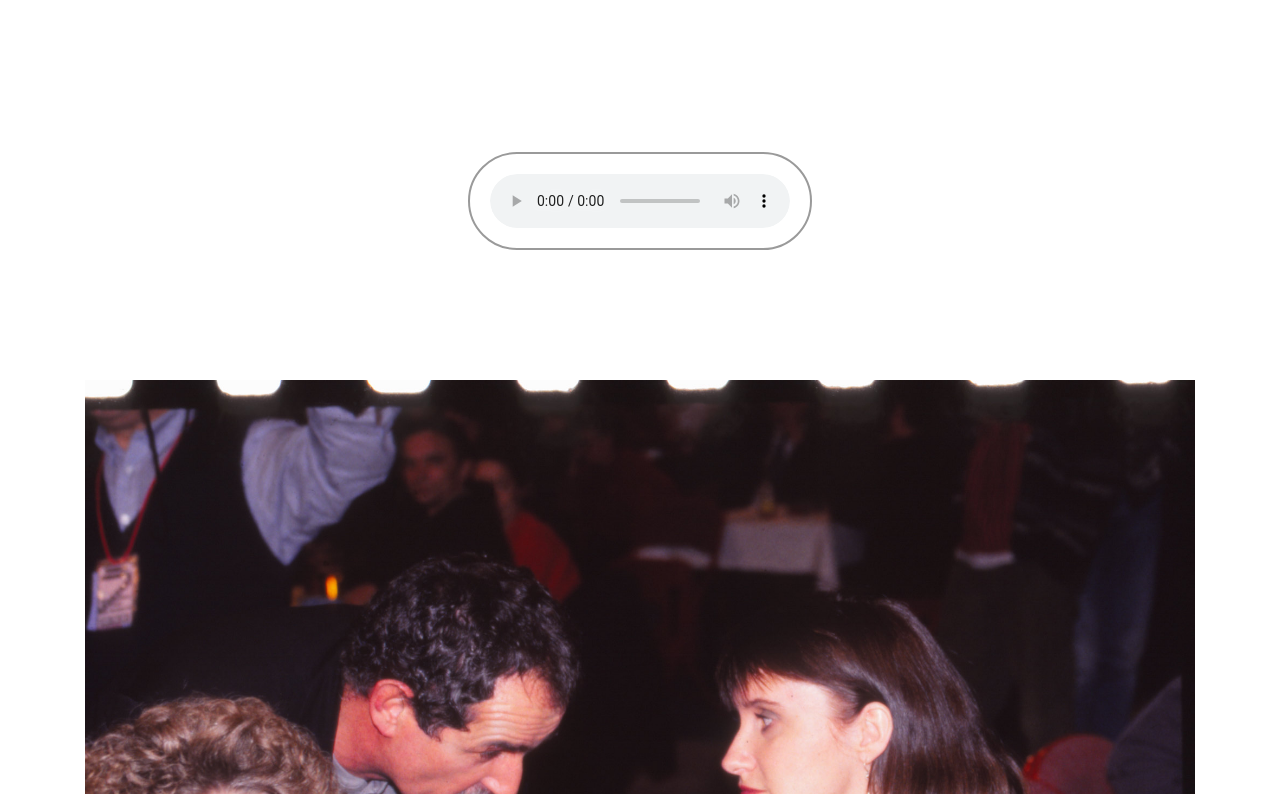
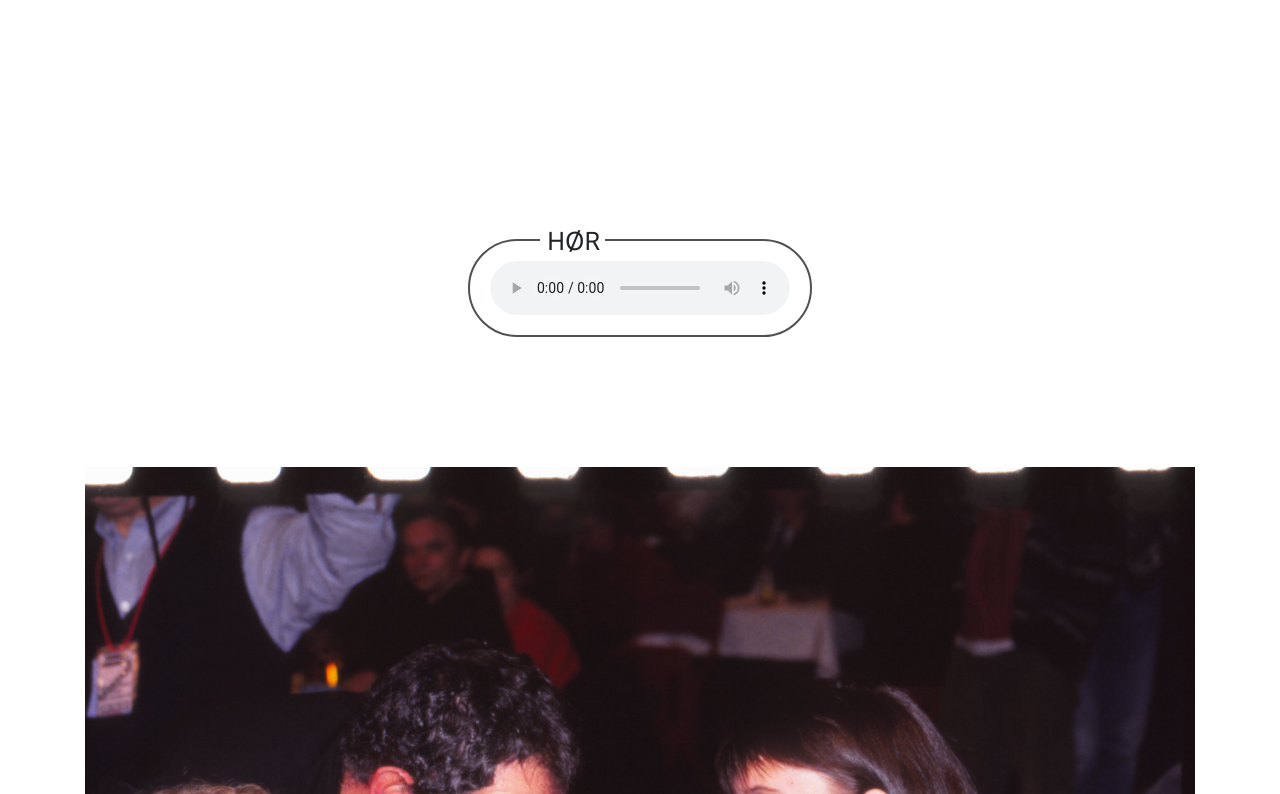
Before and after one commit to BrukbareNationen/nei-til-eu, a plain HTML site: page index.html in a window 1280 px wide. Shown: the part 2646-3440 px from the top of the page. Drawn offline with nearby package versions, Linux system fonts and the light colour scheme.

Commit message:
added HØR on player

```diff
--- a/index.html
+++ b/index.html
@@ -95,10 +95,14 @@
 
         <div class="col-12">
 
-            <audio controls>
-                <source src="media/Lyd/1 Dansa på bordet.mp3" srcset="">
+            <div class="audio" ></div>
+                <audio controls>
+                    <source src="media/Lyd/1 Dansa på bordet.mp3" srcset="">
 
-            </audio>
+                </audio>
+
+
+
 
         </div>
 
@@ -138,7 +142,7 @@
         <div class="col-12 padding"></div>
 
         <div class="col-12">
-
+                <div class="audio" ></div>
             <audio controls>
                 <source src="media/Lyd/2 Gråt og gråt.mp3" srcset="">
             </audio>
@@ -165,7 +169,7 @@
         <div class="col-12 padding"></div>
 
         <div class="col-12">
-
+                <div class="audio" ></div>
             <audio controls>
                 <source src="media/Lyd/3 Youngstorget.mp3" srcset="">
             </audio>
@@ -234,6 +238,7 @@
     <div class="container">
         <div class="col-12 padding"></div>
         <div class="col-12">
+                <div class="audio" ></div>
             <audio controls>
                 <source src="media/Lyd/4 Trekløveret.mp3" srcset="">
             </audio>
@@ -253,6 +258,7 @@
     <div class="container">
         <div class="col-12 padding"></div>
         <div class="col-12">
+                <div class="audio" ></div>
             <audio controls>
                 <source src="media/Lyd/5 Grasrota.mp3" srcset="">
             </audio>
@@ -270,6 +276,7 @@
     <div class="container">
         <div class="col-12 padding"></div>
         <div class="col-12">
+                <div class="audio" ></div>
             <audio controls>
                 <source src="media/Lyd/6 Kristen Nygaard.mp3" srcset="">
             </audio>
@@ -302,6 +309,7 @@
     <div class="container">
         <div class="col-12 padding"></div>
         <div class="col-12">
+                <div class="audio" ></div>
             <audio controls>
                 <source src="media/Lyd/7 Førde 1992.mp3" srcset="">
             </audio>
@@ -324,6 +332,7 @@
     <div class="container">
         <div class="col-12 padding"></div>
         <div class="col-12">
+                <div class="audio" ></div>
             <audio controls>
                 <source src="media/Lyd/8 Anne Enger.mp3" srcset="">
             </audio>
@@ -384,6 +393,7 @@
     <div class="container">
         <div class="col-12 padding"></div>
         <div class="col-12">
+                <div class="audio" ></div>
             <audio controls>
                 <source src="media/Lyd/9 Drapstrugsmål.mp3" srcset="">
             </audio>
@@ -422,6 +432,7 @@
     <div class="container">
         <div class="col-12 padding"></div>
         <div class="col-12">
+                <div class="audio" ></div>
             <audio controls>
                 <source src="media/Lyd/10 Løgner.mp3" srcset="">
             </audio>
@@ -457,6 +468,7 @@
     <div class="container">
         <div class="col-12 padding"></div>
         <div class="col-12">
+                <div class="audio" ></div>
             <audio controls>
                 <source src="media/Lyd/11 Kjell Magne Bondevik.mp3" srcset="">
             </audio>
@@ -485,6 +497,7 @@
     <div class="container">
         <div class="col-12 padding"></div>
         <div class="col-12">
+                <div class="audio" ></div>
             <audio controls>
                 <source src="media/Lyd/12 Flaggbrenning.mp3" srcset="">
             </audio>
@@ -536,17 +549,6 @@
         <div class="col-12 padding"></div>
 
     </div>
-
-
-
-
-
-
-
-
-
-
-
 
 
     <footer>
--- a/thisstyle.css
+++ b/thisstyle.css
@@ -8,11 +8,26 @@ h1 {
 
 audio {
     padding: 20px ;
+    width: 300px;
     box-sizing: content-box;
     display: block;
     margin: 75px auto;
-    border: solid 2px #9a9a9a;
+    border: solid 2px #515151;
     border-radius: 50px;
+}
+
+.audio::before{
+    content: 'HØR';
+    position: relative;
+    font-family: adelle_sansregular, Arial, Helvetica, sans-serif;
+    top: 95px;
+    left: 25%;
+    z-index: 500;
+    font-size: 25px;
+
+
+    background-color: white;
+    padding:0px 3px 0px 5px;
 }
 /* TODO. gi img en ny klasse*/
 
@@ -58,6 +73,19 @@ iframe {
         margin: auto;
     }
 
+    .audio::before{
+        content: 'HØR';
+        position: relative;
+        font-family: adelle_sansregular, Arial, Helvetica, sans-serif;
+        top: 95px;
+        left: 150px;
+        z-index: 500;
+        font-size: 25px;
+
+        background-color: white;
+        padding:0px 5px 0px 7px;
+    }
+
 }
 
 @media only screen and (min-width:768px){
@@ -68,6 +96,18 @@ iframe {
         font-size:100px;
         max-width: 100%;
         margin: auto;
+    }
+
+    .audio::before{
+        content: 'HØR';
+        position: relative;
+        font-family: adelle_sansregular, Arial, Helvetica, sans-serif;
+        top: 95px;
+        left: 230px;
+        z-index: 500;
+        font-size: 25px;
+        background-color: white;
+        padding:0px 5px 0px 7px;
     }
 
 }
@@ -82,6 +122,18 @@ iframe {
         margin: auto;
     }
 
+    .audio::before{
+        content: 'HØR';
+        position: relative;
+        font-family: adelle_sansregular, Arial, Helvetica, sans-serif;
+        top: 95px;
+        left: 345px;
+        z-index: 500;
+        font-size: 25px;
+        background-color: white;
+        padding:0px 5px 0px 7px;
+    }
+
 }
 
 @media screen and (min-width:1200px) {
@@ -92,4 +144,16 @@ iframe {
         max-width: 100%;
         margin: auto;
     }
+
+    .audio::before{
+        content: 'HØR';
+        position: relative;
+        font-family: adelle_sansregular, Arial, Helvetica, sans-serif;
+        top: 95px;
+        left: 440px;
+        z-index: 500;
+        font-size: 25px;
+        background-color: white;
+        padding:0px 5px 0px 7px;
     }
+}
```
Lines whose indentation alone changed are shown as unchanged.
